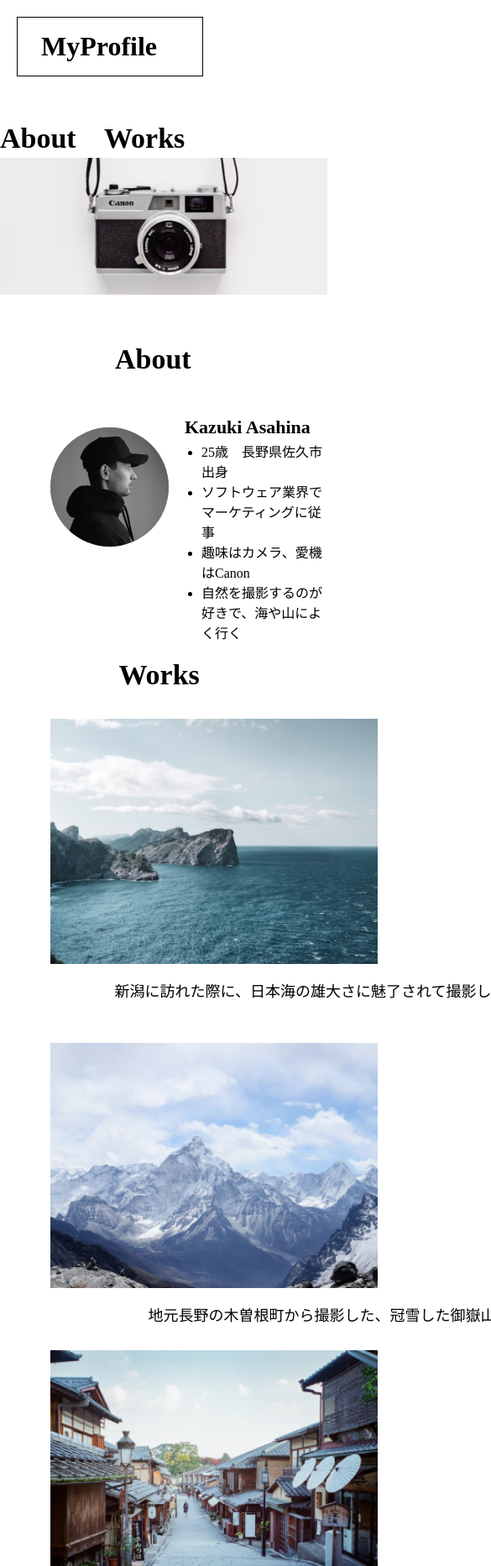
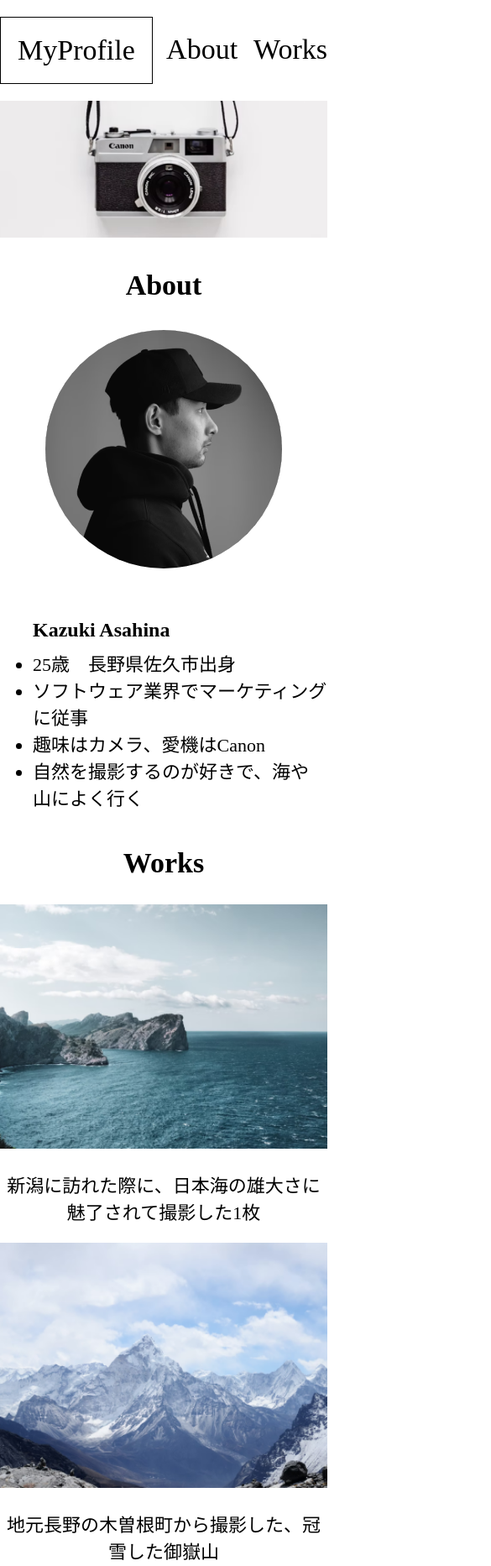
Before and after one commit to daisuke07/MyProfile, a plain HTML site: page index.html in a window 390 px wide. Shown: the top 1865 px of the page at 84% size, 585 px wide, since content can reach past the window. Drawn offline with Linux system fonts and the light colour scheme.

Commit message:
ブラッシュアップ

```diff
--- a/index.html
+++ b/index.html
@@ -17,10 +17,12 @@
     <nav>
       <div class="file"><a href="#myprofile"> MyProfile</a>
       </div>
-      <div class="about"><a href="#about">About</a>
+      <div class="nav-d">
+        <a href="#about" class="about">About</a>
+        <a href="#works">Works</a>
       </div>
-      <div class="works"><a href="#works">Works</a>
-      </div>
+
+
     </nav>
 
   </header>
@@ -34,11 +36,12 @@
         <!-- ＝＝＝About＝＝＝ -->
         <h1 id="about">About</h1>
         <!-- ＝＝＝カズキの画像等＝＝＝ -->
-        <p>Kazuki Asahina</p>
+
         <div class="sec-d1">
           <img src="images/about.png" alt="Kazukiの画像" class="img-kazu">
 
           <ul class="list">
+            <p>Kazuki Asahina</p>
             <li>25歳　長野県佐久市出身</li>
             <li>ソフトウェア業界でマーケティングに従事</li>
             <li>趣味はカメラ、愛機はCanon</li>
@@ -50,15 +53,15 @@
       <section class="last-section">
         <p id="works">Works</p>
         <div class="section2">
-          <div>
+          <div class="secimg">
             <img class="img" src="images/works1.png" alt="新潟の海画像">
             <p class="setu01">新潟に訪れた際に、日本海の雄大さに魅了されて撮影した1枚</p>
           </div>
-          <div>
+          <div class="secimg">
             <img class="img" src="images/works2.png" alt="御嶽山の画像">
             <p class="setu02">地元長野の木曽根町から撮影した、冠雪した御嶽山</p>
           </div>
-          <div>
+          <div class="secimg">
             <img class="img" src="images/works3.png" alt="京都の画像">
             <p class="setu03">京都で撮影した、明け方の古き良き日本の街並み</p>
           </div>
--- a/style.css
+++ b/style.css
@@ -1,379 +1,203 @@
 /* ここからPC用入力 */
 
-@media screen and (min-width:768px){
+header {
+  width: 100%;
+  /* min-width: 767px; */
+}
+
+body {
+  padding: 0;
+  margin: 0;
+  /* max-width: 960px; */
+
+}
+
+nav {
+
+  display: flex;
+  justify-content: space-between;
+  flex-wrap: wrap;
+  max-width: 960px;
+  /* min-width: 767px; */
+  margin: 20px auto 20px auto;
 
 
-body{
-  padding: 0;
-  margin: 0;
-  max-width: 960px;
+}
 
-}
-nav{
-  display: flex;
-  max-width: 960px;
+/* ---file--- */
+.file {
+  display: inline;
+  padding: 20px;
+  /* margin-top: 31px; */
+  /* margin-left: 208px; */
+  /* height: 46px; */
+  font-size: 34px;
+  /* font-style: normal; */
+  /* font-weight: 700; */
+  /* line-height: 46.31px; */
 
-}
-/* ---file--- */
-.file{
-  margin-top: 31px;
-  margin-left: 208px;
-  height: 46px;
-  font-size: 34px;
-  font-style: normal;
-  font-weight: 700;
-  line-height: 46.31px;
   border: 1px solid black;
 }
-.file>a{
+
+.file>a {
   text-decoration: none;
 }
-.file>a:link{
-  color: black;
-}
-.file>a:visited{
-  color: black;
-}
-/* ---about--- */
- .about{
-  margin-top: 31px;
-  margin-left: 160px;
-  width: 104px;
-  height: 46px;
-  font-size: 34px;
-  font-weight: 700;
-  font-style: normal;
-  line-height: 46.31px;
-}
-.about>a{
-text-decoration: none;
-}
-.about>a:link{
-  color: black;
-}
-.about>a:visited{
-  color: black;
-}
-/* ---works--- */
-.works{
-  margin-top: 31px ;
-  margin-left: 35px;
-  width: 104px;
-  height: 46px;
-  font-size: 34px;
-  font-weight: 700;
-  font-style: normal;
-  line-height: 46.31px;
-}
-.works>a{
-  text-decoration: none;
-}
-.works>a:link{
-  color: black;
-}
-.works>a:visited{
+
+.file>a:link {
   color: black;
 }
 
+.file>a:visited {
+  color: black;
+}
+
+.nav-d {
+  padding-top: 20px;
+}
+
+.nav-d a {
+  font-size: 34px;
+}
+
+/* ---about--- */
+.about {
+  padding-right: 15px;
+}
+
+.nav-d>a {
+  text-decoration: none;
+}
+
+.nav-d>a:link {
+  color: black;
+}
+
+.nav-d>a:visited {
+  color: black;
+}
+
+
 /* ---ここからarticle部分--- */
-article{
-  max-width: 960px;
-  flex-wrap: wrap;
+/* ---カメラ画像--- */
+.can-camera {
+  padding: 0;
+  margin: 0 auto;
+  width: 100%;
+  /* min-width: 767px; */
 
-}
-/* ---カメラ画像--- */
-.can-camera{
-  padding: 0;
-  margin: 20px 0 0 0;
-  max-width: 100%;
-  height: 400px;
 }
 
 /* ここからsection-about */
 
-#about{
-  width: 104px;
-  height: 46px;
-  margin:50px 0 22px 428px;
+#about {
+
   font-size: 34px;
-  font-weight: 700;
-  line-height: 46.31px;
+  text-align: center;
+  max-width: 100%;
+
 }
 
-.section01 p{
-  height: 33px;
-  margin: 0 0 0 354px;
+.section01 p {
+
   font-weight: 700;
   font-size: 24px;
-  line-height: 32.69px;
+  margin-bottom: 9px;
+  margin-top: 42px;
 
 }
-.sec-d1{
+
+.sec-d1 {
   display: flex;
+  flex-wrap: wrap;
+  justify-content: space-between;
+  width: 100%;
+
+  justify-content: center;
 }
 
-.img-kazu{
+.img-kazu {
+
   border-radius: 50%;
-  width: 141px;
-  height: 142px;
-  margin-left: 180px;
+
 }
 
 
-.list{
-  font-weight: 400px;
+.list {
+
   font-size: 18px;
-  line-height: 24.52px;
+  padding-left: 39px;
   margin-bottom: 44px;
 }
-.list>li{
-  width: 405px;
-  line-height: 24.52px;
+
+.list>li {
+  /* width: 405px; */
+  /* line-height: 24.52px; */
   font-weight: 400px;
+  font-size: 22px;
+
 }
+
 /* ---ここからlast-section--- */
-#works{
-  width: 104px;
+#works {
   font-size: 34px;
-  line-height: 46.31px;
   font-weight: 700;
   margin: 0 auto;
-  margin-bottom: ;
-}
+  text-align: center;
 
-.section2{
-  display: flex;
-  margin: 30px 194px 0 193px;
-  justify-content: space-between;
-}
-.img{
-  width: 179px;
-  height: 134px;
-}
-.last-section p{
-  width: 178px;
-  font-size: 18px;
-  line-height: 24.52px;
-  text-align: center;
-  margin-bottom: 56px;
 }
 
 
+.section2 {
+  display: flex;
+  justify-content: space-between;
+  margin: 30px auto 50px auto;
+  width: 100%;
+}
+
+.section2 p {
+  font-size: 22px;
+
+}
+
+.img {
+  width: 100%;
+}
+
+.secimg {
+  width: 30%;
+}
+
 /* ---ここからfooter--- */
-footer{
-  max-width: 960px;
-}
-#copyright{
-  width: 268px;
+
+#copyright {
+  /* width: 268px; */
   font-weight: 400;
   font-size: 18px;
-  line-height: 24.52px;
+  /* line-height: 24.52px; */
   margin-bottom: 17px;
 
 }
 
-footer>div{
+footer>div {
   text-align: center;
-}
+  font-size: 18px;
 
 }
 
 
 
+
+
 /* ---ここからスマホ用--- */
+@media (max-width: 767px) {
+  .section2 {
+    display: block;
+    width: 100%;
+    padding-bottom: 40px;
+  }
 
-@media (max-width: 767px){
-/* --ボディ内-- */
-body{
-  max-width: 767pc;
-  /* width: 100%; */
-  margin: 0;
-  padding: 0;
+  .secimg{
+    width: 100%;
+    text-align: center;
+  }
 }
-
-.file{
-  float: left;
-  margin: 20px 276px 20px 20px;
-  height: 46px;
-  font-size: 32px;
-  font-style: normal;
-  font-weight: 700;
-  line-height: 46.31px;
-  border: 1px solid black;
-  width: 163px;
-  padding: 11px 29px 12px 28px;
-}
-.file>a{
-  text-decoration: none;
-}
-.file>a:link{
-  color: black;
-}
-.file>a:visited{
-  color: black;
-}
-/* ＝＝＝About＝＝＝ */
-.about{
-  margin-top: 31px;
-  margin-right: 20px;
-  width: 104px;
-  height: 46px;
-  font-size: 34px;
-  font-weight: 700;
-  font-style: normal;
-  line-height: 46.31px;
-  float: left;
-}
-.about>a{
-text-decoration: none;
-}
-.about>a:link{
-  color: black;
-}
-.about>a:visited{
-  color: black;
-}
-/* ＝＝＝Works＝＝＝ */
-.works{
-  margin-top: 31px ;
-  width: 104px;
-  height: 46px;
-  font-size: 34px;
-  font-weight: 700;
-  font-style: normal;
-  line-height: 46.31px;
-  margin-right: 20px;
-  float: left;
-}
-.works>a{
-  text-decoration: none;
-}
-.works>a:link{
-  color: black;
-}
-.works>a:visited{
-  color: black;
-}
-
-/* ＝＝＝カメラの画像＝＝＝ */
-.can-camera{
-  width: 100%;
-  height: auto;
-
-}
-/* ＝＝＝第一セクション＝＝＝ */
-.section01{
-  position: relative;
-}
-/* ＝＝＝About＝＝＝ */
-#about{
-  padding-left: 30px;
-  margin: 0 auto;
-  margin-top: 50px;
-  width: 146px;
-  height: 46px;
-  font-weight: 700;
-  font-size: 34px;
-  line-height: 46.31px;
-  margin-bottom: 58px;
-}
-/* ＝＝＝第一セクション内の名前＝＝＝ */
-
-.section01 p{
-  /* margin: 0 auto; */
-  /* margin-right: 344px; */
-  width: 183px;
-  height: 33px;
-  font-weight: 700;
-  font-size: 22px;
-  line-height: 32.69px;
-  position: absolute;
-  left: 220px;
-  top: 88px;
-  margin: 0;
-
-}
-
-/* ＝＝＝カズキの画像＝＝＝ */
-.img-kazu{
-  border-radius: 50%;
-  width: 141px;
-  height: 142px;
-  margin-right: 39px;
-  margin-left: 60px;
-}
-/* ＝＝＝第一セクション内リスト＝＝＝ */
-.list{
-  padding-left: 0;
-}
-/* ＝＝＝第一セクション内div＝＝＝ */
-.sec-d1{
-  display: flex;
-
-}
-
-/* ＝＝＝ここから第二セクション＝＝＝ */
-/* ＝＝＝Works＝＝＝ */
-#works{
-  width: 107.14px;
-  height: 46.49px;
-  font-size: 34px;
-  font-weight: 700;
-  line-height: 46.31px;
-  margin: 0 auto;
-  margin-bottom: 29.51px;
-}
-/* ＝＝＝写真＝＝＝ */
-.img{
-  /* max-width: 647px; */
-  width: 100%;
-  height: auto;
-  padding: 0 60px 0 60px;
-}
-/* ＝＝＝第二セクション内P＝＝＝ */
-.setu01{
-  width: 727px;
-  height: 55px;
-  font-size: 18px;
-  font-weight: 400;
-  line-height: 24.52px;
-  text-align: center;
-  margin-top: 17px;
-  padding-left: 20px;
-}
-.setu02{
-  width: 647px;
-  height: 35px;
-  font-weight: 400px;
-  font-size: 18px;
-  line-height: 24.52px;
-  text-align: center;
-  margin-top: 17px;
-  padding-left: 60px;
-}
-.setu03{
-  width: 647px;
-  height: 25px;
-  font-weight: 400;
-  font-size: 18px;
-  line-height: 24.52px;
-  text-align: center;
-  margin-top: 16px;
-  margin-bottom: 50px;
-  padding-left: 61px;
-}
-/* ＝＝＝コピーライト＝＝＝ */
-#copyright{
-  text-align: center;
-  width: 268px;
-  height: 25px;
-  font-weight: 400;
-  font-size: 18px;
-  line-height: 24.52px;
-}
-footer div{
-  text-align: center;
-  margin-bottom: 20px;
-}
-
-}
```
